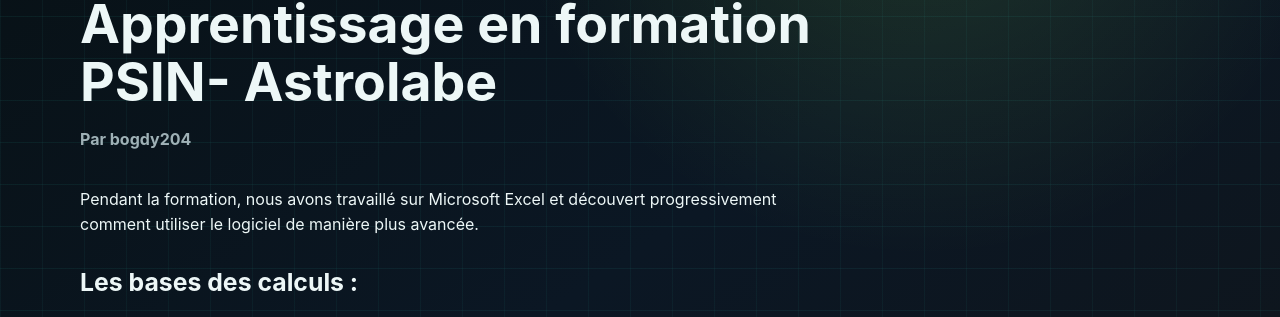
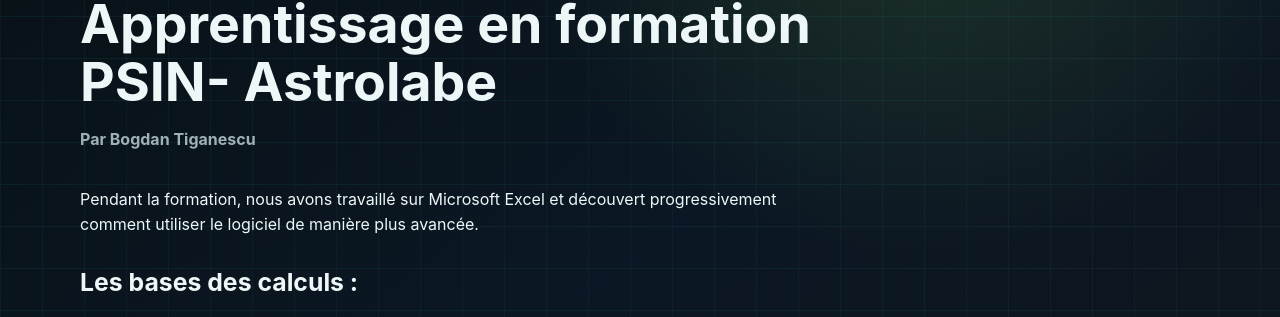
Before and after one commit to LaurentSta/epiejekyll, a Jekyll site: the page built from _posts/2026-04-13-les-bases-de-excel.md, in a window 1280 px wide and 900 px high. Shown: the part 236-553 px from the top of the window. Built offline with Jekyll 4.4.1, drawn with Linux system fonts in a browser that asks for light colours.

Commit message:
2026-04-13-les-bases-de-excel.md

```diff
--- a/_posts/2026-04-13-les-bases-de-excel.md
+++ b/_posts/2026-04-13-les-bases-de-excel.md
@@ -3,7 +3,7 @@ title: "Microsoft Excel : Apprentissage en formation PSIN- Astrolabe"
 date: 2026-04-13 09:00:00 +0200
 categories: bureautique
 groupe: astrolab
-author: bogdy204
+author: Bogdan Tiganescu
 description: "Retour sur les bases d'Excel vues pendant la formation PSIN Astrolabe."
 ---
 
```
